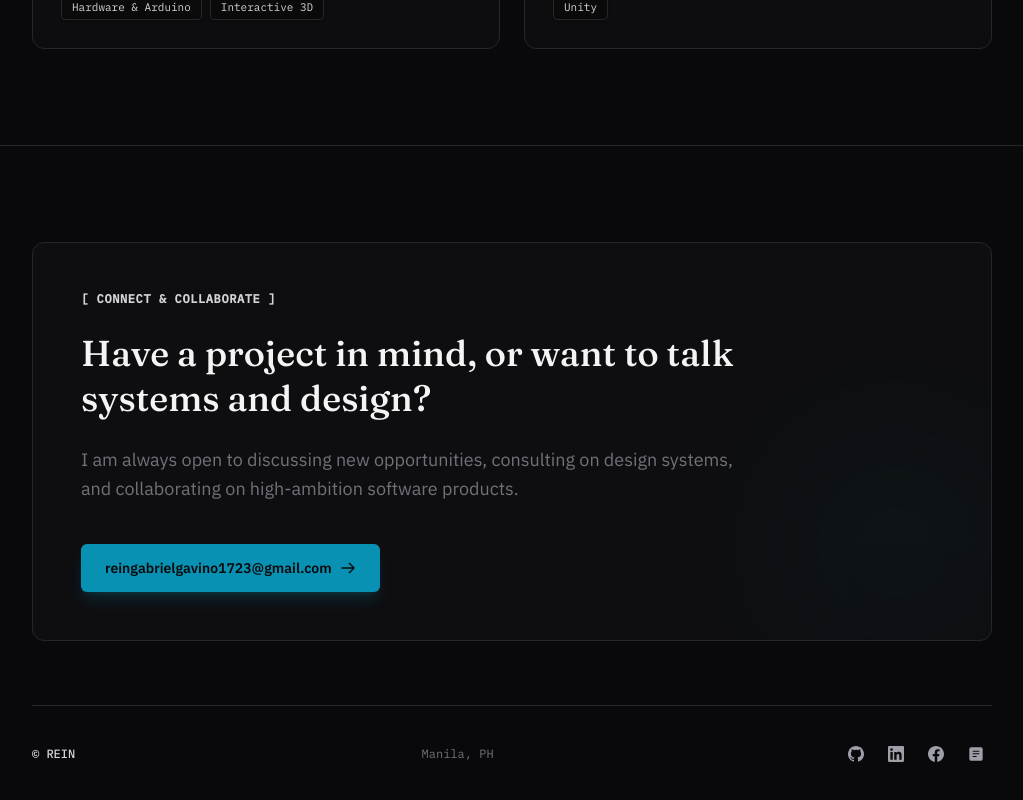
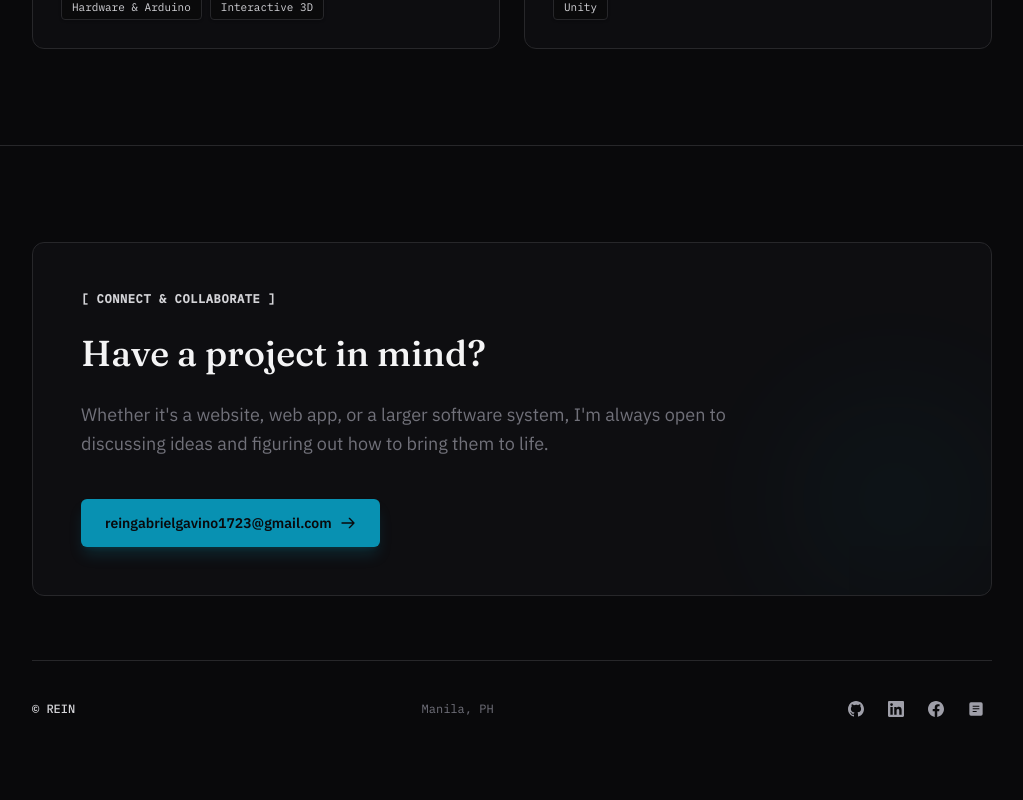
Before and after one commit to Yiizer/ReinPortfolio, a Next.js app in the folder app/: page / in a window 1280 px wide. Shown: the part 2757-3557 px from the top of the page, without its empty margins (168-1191 px from the left). Built offline with nearby package versions, Linux system fonts and the light colour scheme.

Commit message:
feat: update Contact section heading and description copy

```diff
--- a/app/src/components/Contact.tsx
+++ b/app/src/components/Contact.tsx
@@ -58,12 +58,11 @@ export default function Contact() {
             </span>
 
             <h2 className="font-serif text-3xl sm:text-4xl text-zinc-100 font-medium leading-tight">
-              Have a project in mind, or want to talk systems and design?
+              Have a project in mind?
             </h2>
 
             <p className="font-sans text-muted text-base sm:text-lg leading-relaxed">
-              I am always open to discussing new opportunities, consulting on
-              design systems, and collaborating on high-ambition software products.
+              Whether it&apos;s a website, web app, or a larger software system, I&apos;m always open to discussing ideas and figuring out how to bring them to life.
             </p>
 
             <div className="pt-4 flex flex-wrap items-center gap-4">
```
